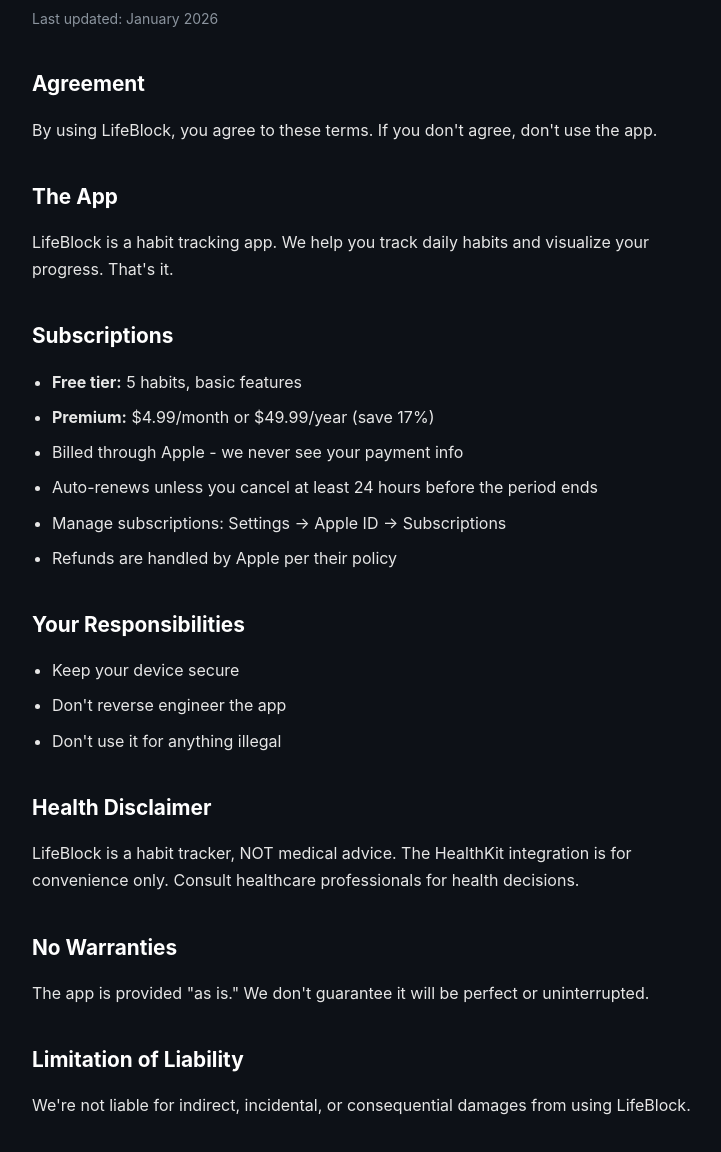
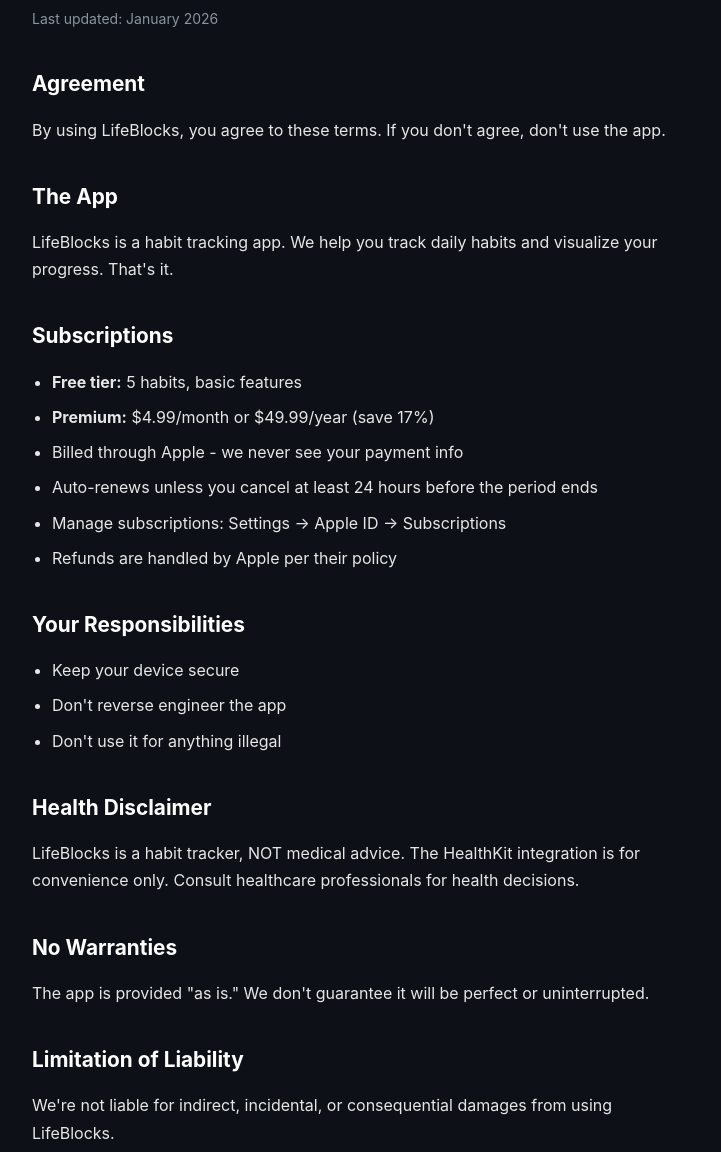
Before and after one commit to jamesrbecker/LifeBlock, a plain HTML site: page docs/terms.html in a window 1280 px wide. Shown: the part 97-1249 px from the top of the page, without its empty margins (278-999 px from the left). Drawn offline with Linux system fonts and the light colour scheme.

Commit message:
Rebrand to LifeBlocks - Build Your Life. Block by Block.

```diff
--- a/docs/terms.html
+++ b/docs/terms.html
@@ -3,7 +3,7 @@
 <head>
     <meta charset="UTF-8">
     <meta name="viewport" content="width=device-width, initial-scale=1.0">
-    <title>LifeBlock - Terms of Service</title>
+    <title>LifeBlocks - Terms of Service</title>
     <style>
         * { box-sizing: border-box; margin: 0; padding: 0; }
         body {
@@ -48,10 +48,10 @@
     <p class="updated">Last updated: January 2026</p>
 
     <h2>Agreement</h2>
-    <p>By using LifeBlock, you agree to these terms. If you don't agree, don't use the app.</p>
+    <p>By using LifeBlocks, you agree to these terms. If you don't agree, don't use the app.</p>
 
     <h2>The App</h2>
-    <p>LifeBlock is a habit tracking app. We help you track daily habits and visualize your progress. That's it.</p>
+    <p>LifeBlocks is a habit tracking app. We help you track daily habits and visualize your progress. That's it.</p>
 
     <h2>Subscriptions</h2>
     <ul>
@@ -71,13 +71,13 @@
     </ul>
 
     <h2>Health Disclaimer</h2>
-    <p>LifeBlock is a habit tracker, NOT medical advice. The HealthKit integration is for convenience only. Consult healthcare professionals for health decisions.</p>
+    <p>LifeBlocks is a habit tracker, NOT medical advice. The HealthKit integration is for convenience only. Consult healthcare professionals for health decisions.</p>
 
     <h2>No Warranties</h2>
     <p>The app is provided "as is." We don't guarantee it will be perfect or uninterrupted.</p>
 
     <h2>Limitation of Liability</h2>
-    <p>We're not liable for indirect, incidental, or consequential damages from using LifeBlock.</p>
+    <p>We're not liable for indirect, incidental, or consequential damages from using LifeBlocks.</p>
 
     <h2>Changes</h2>
     <p>We may update these terms. Continued use means you accept updates.</p>
@@ -86,7 +86,7 @@
     <p>Questions? Reach us on X: <a href="https://x.com/lifeblockapp" target="_blank">@lifeblockapp</a></p>
 
     <div class="footer">
-        <p>LifeBlock - Build your life, block by block.</p>
+        <p>LifeBlocks - Build your life, block by block.</p>
     </div>
 </body>
 </html>
```
Also changed, not shown: docs/index.html (+3 -3 lines), docs/privacy.html (+3 -3 lines), NOTION_PRIVACY_POLICY.txt, NOTION_TERMS_OF_SERVICE.txt, 4 other files.
